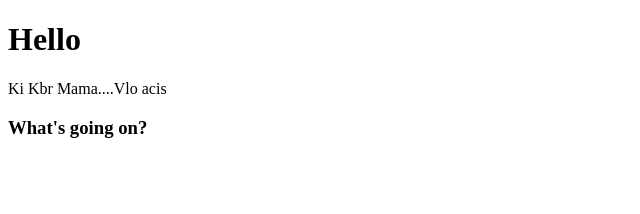
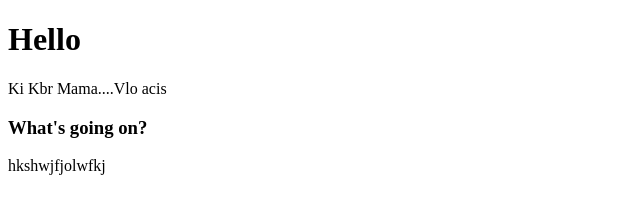
Before and after one commit to Abhamid3311/second-repo, a plain HTML site: page index.html in a window 1280 px wide. Shown: the whole page, without its empty margins (0-640 px from the left). Drawn offline with Linux system fonts and the light colour scheme.

```diff
--- a/index.html
+++ b/index.html
@@ -11,6 +11,7 @@
 
     <p>Ki Kbr Mama....Vlo acis</p>
     <h3>What's going on?</h3>
+    <p>hkshwjfjolwfkj</p>
 
 </body>
 </html>
```
